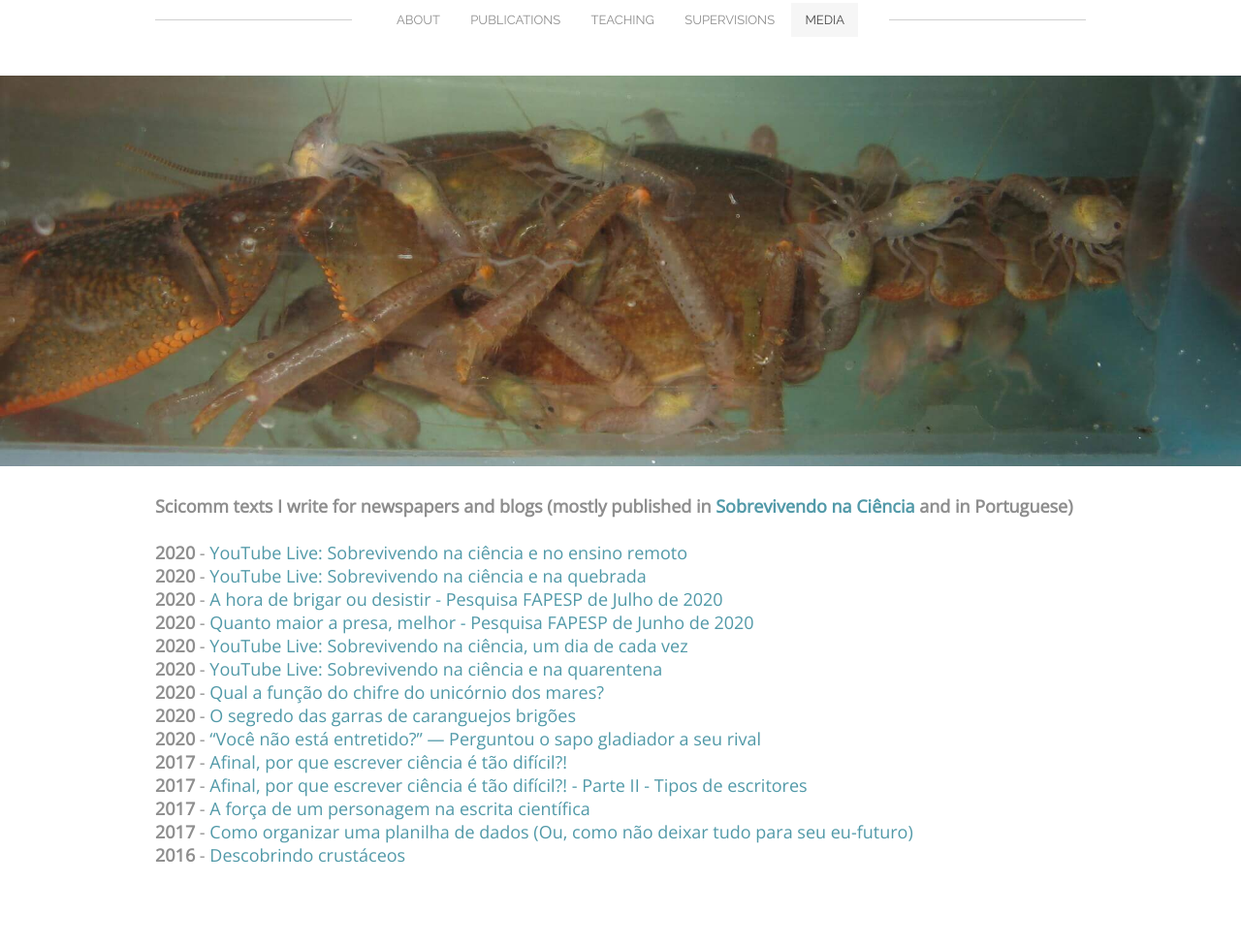
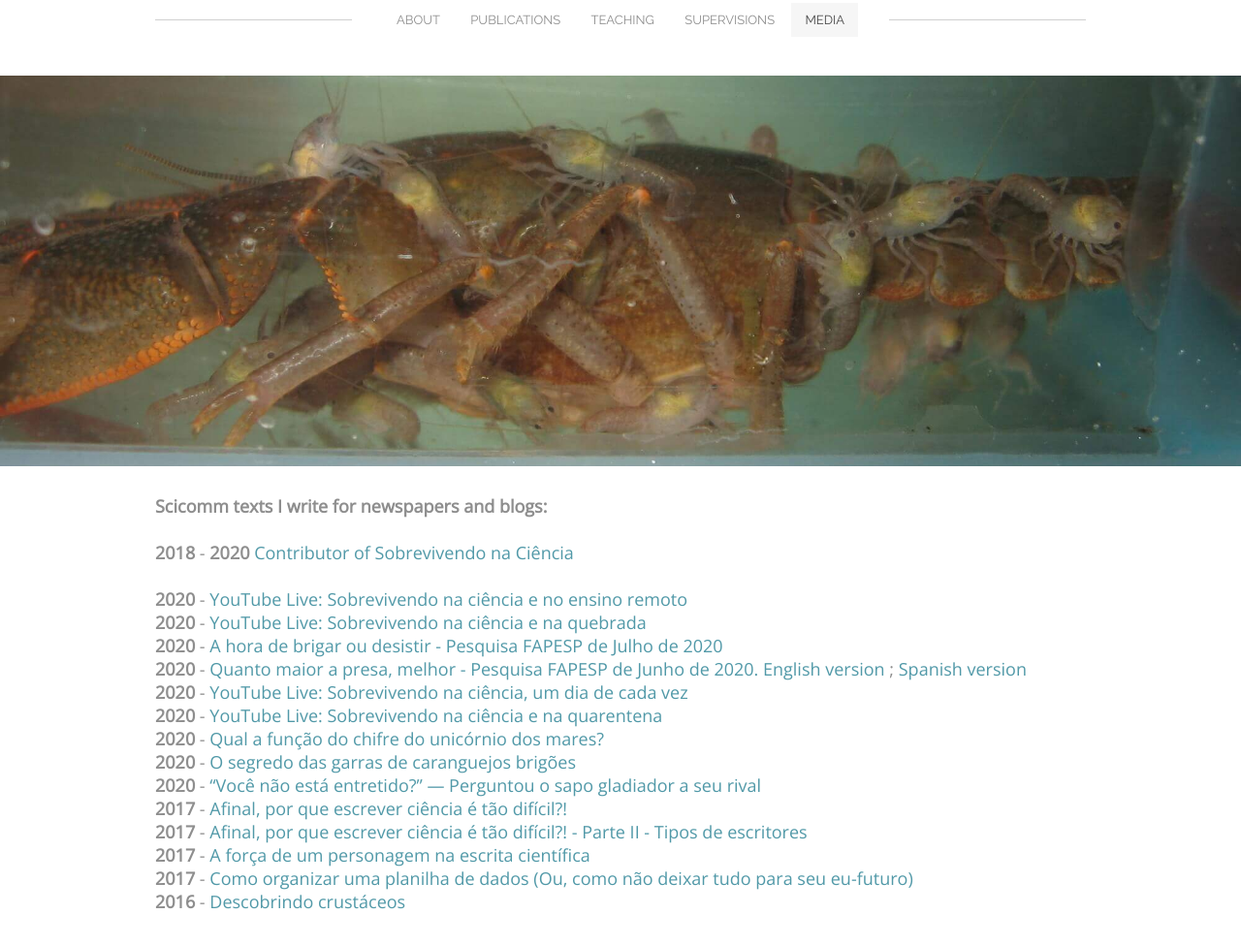
Before and after one commit to alexandrepalaoro/alexandrepalaoro.github.io, a plain HTML site: page media.html in a window 1280 px wide. Shown: the part 116-1092 px from the top of the page at 97% size. Drawn offline with nearby package versions, Linux system fonts and the light colour scheme; a web font is replaced by a local one.

Commit message:
Update media.html

```diff
--- a/media.html
+++ b/media.html
@@ -135,10 +135,15 @@
                     <div id="wsite-content" class="wsite-elements wsite-not-footer">
                         <div class="paragraph">
                             <strong>
-                               Scicomm texts I write for newspapers and blogs (mostly published in <a href="https://marcoarmello.wordpress.com/"
-                                    target="_blank">Sobrevivendo na Ci&ecirc;ncia</a> and in Portuguese)
-                            </strong>
+                               Scicomm texts I write for newspapers and blogs:                    </strong>
                             <br>
+                              <br>
+                            <strong>2018</strong> - <strong>2020</strong> <a
+                                href="https://marcoarmello.wordpress.com/"
+                                target="_blank">Contributor of Sobrevivendo na Ciência</a>
+
+                               <br>
+
                               <br>
                             <strong>2020</strong> -  <a
                                 href="https://www.youtube.com/watch?v=nRrRu0og8PA"
@@ -157,9 +162,11 @@
                             <br>
                             <strong>2020</strong> -  <a
                                 href="https://revistapesquisa.fapesp.br/quanto-maior-a-presa-melhor/"
-                                target="_blank">Quanto maior a presa, melhor - Pesquisa FAPESP de Junho de 2020</a>
+                                target="_blank">Quanto maior a presa, melhor - Pesquisa FAPESP de Junho de 2020. </a> <a
+                                href="https://revistapesquisa.fapesp.br/en/the-bigger-the-tusk-the-better/"target="_blank"> English version </a>;
+                            <a href="https://revistapesquisa.fapesp.br/es/cuanto-mas-grande-es-el-colmillo-mejor/"target="_blank"> Spanish version </a>
 
-                             <br>
+                            <br>
                             <strong>2020</strong> -  <a
                                 href="https://www.youtube.com/watch?v=e8Vk9K2V6a4&feature=youtu.be"
                                 target="_blank">YouTube Live: Sobrevivendo na ciência, um dia de cada vez</a>
```
